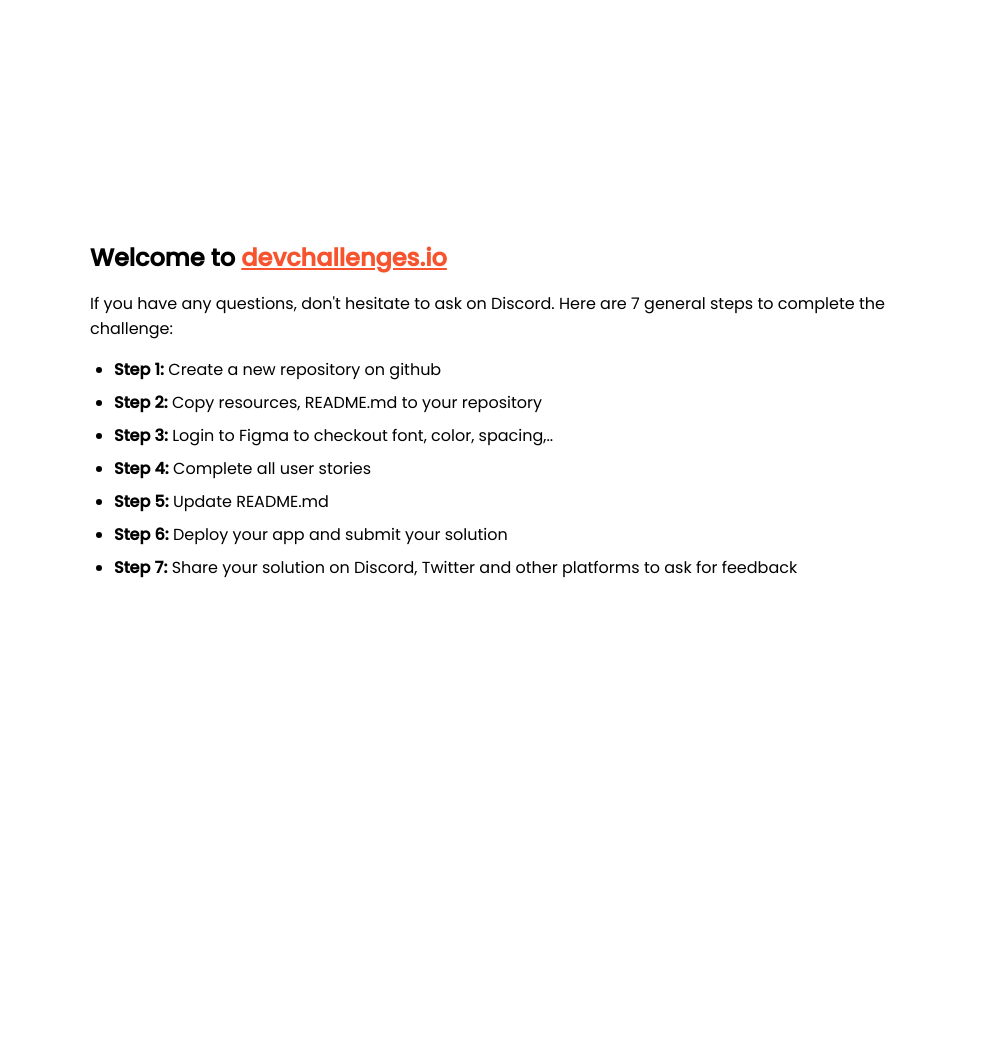
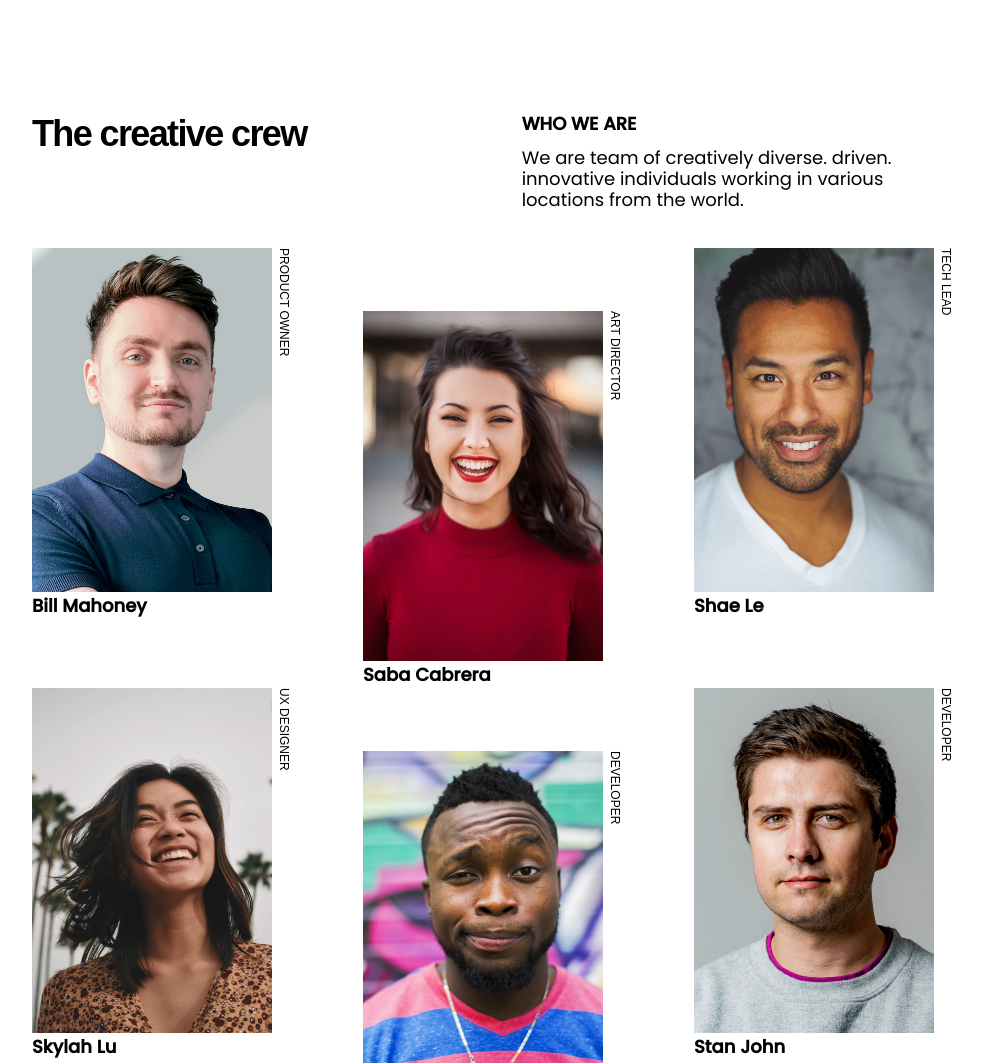
Before and after one commit to pedrohenriquebr/my-team-page, a plain HTML site: page index.html in a window 1280 px wide. Shown: the top 1063 px of the page, without its empty margins (150-1132 px from the left). Before the commit the page ends 800 px from the top, so only its background shows below. Drawn offline with Linux system fonts and the light colour scheme; a web font is replaced by a local one.

Commit message:
Finish Challenge

```diff
--- /dev/null
+++ b/index.css
@@ -0,0 +1,223 @@
+:root {
+  --font-pt-serif: 'PT Serif', sans-serif;
+  --font-poppins: 'Poppins', sans-serif;
+  --font-montserrat: 'Montserrat', sans-serif;
+  --main-spacing-sm: 71px auto 24px auto;
+  --info-container-width-sm: 333px;
+  --text-title-font-size-sm: 48px;
+  --text-title-letter-spacing-sm: -0.045em;
+  --font-color: #000000;
+  --message-wrapper-spacing-sm: 38px 0 0 0;
+  --text-message-spacing-sm: 10px 0 0 0;
+  --employees-spacing-sm: 38px 0 0 0;
+  --text-created-by-spacing-sm: 134px 0 0 0;
+  --employee-spacing-sm: 48px 0 0 0;
+  --employee__role-transform-origin-sm: 6.28px 6.28px;
+  --info-container-direction-sm: column;
+  --main-max-width-sm: 340px;
+  --employee__img-max-width-sm: 140px;
+
+  --main-max-width-md: 932px;
+  --info-container-width-md: 100%;
+  --info-container-direction-md: row;
+  --main-spacing-md: 110px auto 24px auto;
+  --text-title-spacing-md: 0 215px 0 0;
+  --text-title-font-size-md: 36px;
+  --text-message-font-size-md: 18px;
+  --message-wrapper-spacing-md: 0 0 0 0;
+  --employee__img-max-width-md: 240px;
+  --employee__role-font-size-md: 12px;
+  --employee__role-line-height-md: 16px;
+  --employee__role-transform-origin-md: 10px 10px;
+  --employee__name-font-size-md: 18px;
+  --employee__name-line-heigt-md: 27px;
+  --employee-spacing-md: 63px 0 0 0;
+  --text-created-by-spacing-md: 134px 0 0 0;
+}
+
+html {
+  padding: 0;
+  margin: 0;
+  box-sizing: border-box;
+}
+
+*,
+*:before,
+*:after {
+  box-sizing: inherit;
+}
+
+html,
+body {
+  width: 100%;
+  min-height: 100vh;
+}
+
+.main {
+  margin: var(--main-spacing-sm);
+  display: grid;
+  max-width: var(--main-max-width-sm);
+}
+
+[class^='text-'] {
+  color: var(--font-color);
+}
+
+.info-container {
+  display: flex;
+  flex-direction: var(--info-container-direction-sm);
+  max-width: var(--info-container-width-sm);
+}
+
+.text-title {
+  font-family: var(--font-pt-serif);
+  font-style: normal;
+  font-weight: bold;
+  font-size: 36px;
+  line-height: var(--text-title-font-size-sm);
+  letter-spacing: var(--text-title-letter-spacing-sm);
+}
+
+.message-wrappper {
+  margin: var(--message-wrapper-spacing-sm);
+  display: flex;
+  flex-direction: column;
+}
+
+.text-subtitle {
+  font-family: var(--font-poppins);
+  font-style: normal;
+  font-weight: 600;
+  font-size: 18px;
+  line-height: 27px;
+  text-transform: uppercase;
+}
+
+.text-message {
+  margin: var(--text-message-spacing-sm);
+  font-family: var(--font-poppins);
+  font-style: normal;
+  font-weight: normal;
+  font-size: 14px;
+  line-height: 21px;
+}
+
+.employees {
+  margin: var(--employees-spacing-sm);
+  display: grid;
+  grid-template-columns: repeat(auto-fill, 156px);
+  column-gap: 27px;
+}
+
+.text-created-by {
+  margin: var(--text-created-by-spacing-sm);
+  font-style: normal;
+  font-weight: 500;
+  font-size: 14px;
+  line-height: 17px;
+  text-align: center;
+  color: #a9a9a9;
+}
+
+.employee {
+  display: flex;
+  flex-direction: column;
+}
+
+.employee__img_wrapper {
+  display: flex;
+}
+
+.employee:nth-child(2n) {
+  margin: var(--employee-spacing-sm);
+}
+
+.employee__role {
+  transform-origin: var(--employee__role-transform-origin-sm);
+  transform: rotate(90deg);
+  font-family: var(--font-pt-serif);
+  font-style: normal;
+  font-weight: normal;
+  font-size: 10px;
+  line-height: 13px;
+  text-transform: uppercase;
+  white-space: nowrap;
+}
+
+.employee__name {
+  font-family: var(--font-poppins);
+  font-style: normal;
+  font-weight: 600;
+  font-size: 14px;
+  line-height: 21px;
+}
+
+.employee__img {
+  max-width: var(--employee__img-max-width-sm);
+}
+
+@media only screen and (min-width: 500px) {
+  .info-container {
+    display: flex;
+    flex-direction: var(--info-container-direction-md);
+    max-width: var(--info-container-width-md);
+    justify-content: space-between;
+  }
+
+  .main {
+    margin: var(--main-spacing-md);
+    display: grid;
+    max-width: var(--main-max-width-md);
+  }
+
+  .text-title {
+    white-space: nowrap;
+    margin: var(--text-title-spacing-md);
+    font-size: var(--text-title-font-size-md);
+  }
+
+  .text-message {
+    font-size: var(--text-message-font-size-md);
+  }
+
+  .message-wrappper {
+    margin: var(--message-wrapper-spacing-md);
+  }
+
+  .employee__img {
+    max-width: var(--employee__img-max-width-md);
+  }
+
+  .employees {
+    margin: var(--employees-spacing-sm);
+    display: grid;
+    grid-template-columns: repeat(auto-fill, 264px);
+    column-gap: 67px;
+  }
+
+  .employee__role {
+    transform-origin: var(--employee__role-transform-origin-md);
+    font-size: var(--employee__role-font-size-md);
+    line-height: var(--employee__role-line-height-md);
+    text-transform: uppercase;
+    white-space: nowrap;
+  }
+
+  .employee__name {
+    font-weight: 600;
+    font-size: var(--employee__name-font-size-md);
+    line-height: var(--employee__name-line-heigt-md);
+  }
+
+  .employee:nth-child(2n) {
+    margin: 0;
+  }
+
+  .employee:nth-child(3n-1) {
+    margin: var(--employee-spacing-md);
+  }
+
+  .text-created-by {
+    margin: var(--text-created-by-spacing-md);
+  }
+}
--- a/index.html
+++ b/index.html
@@ -1,95 +1,94 @@
 <!DOCTYPE html>
 <html lang="en">
-  <head>
-    <meta charset="utf-8" />
-    <meta
-      name="viewport"
-      content="width=device-width, initial-scale=1,
-  maximum-scale=5"
-    />
 
-    <link rel="icon" href="devchallenges.png" />
+<head>
+  <meta charset="utf-8" />
+  <meta name="viewport" content="width=device-width, initial-scale=1,
+  maximum-scale=5" />
+  <link rel="icon" href="devchallenges.png" />
+  <link rel="shortcut icon" type="image/x-icon" href="https://devchallenges.io/" />
+  <link href="https://fonts.googleapis.com/css2?family=Poppins:wght@400;500&display=swap" rel="stylesheet" />
+  <link href="http://fonts.cdnfonts.com/css/pt-serif" rel="stylesheet">
+  <link href="http://fonts.cdnfonts.com/css/poppins" rel="stylesheet">
+  <link href="http://fonts.cdnfonts.com/css/montserrat" rel="stylesheet">
+  <link rel="stylesheet" href="index.css">
+  <script>
+    window.addEventListener("load", () => {
+      var employees = [
+        {
+          img: 'photo1.png',
+          role: 'PRODUCT OWNER',
+          name: 'Bill Mahoney'
+        }, {
+          img: 'photo2.png',
+          role: 'Art director',
+          name: 'Saba Cabrera'
+        }, {
+          img: 'photo3.png',
+          role: 'Tech Lead',
+          name: 'Shae Le'
+        }, {
+          img: 'photo4.png',
+          role: 'UX Designer',
+          name: 'Skylah Lu'
+        }, {
+          img: 'photo5.png',
+          role: 'Developer',
+          name: 'Griff Richards'
+        }, {
+          img: 'photo6.png',
+          role: 'developer',
+          name: 'Stan John'
+        },
+      ]
 
-    <link
-      rel="shortcut icon"
-      type="image/x-icon"
-      href="https://devchallenges.io/"
-    />
+      var el = document.querySelector(".employees");
 
-    <link
-      href="https://fonts.googleapis.com/css2?family=Poppins:wght@400;500&display=swap"
-      rel="stylesheet"
-    />
+      employees.forEach((e) => {
+        var emp_el = document.createElement('div')
+        emp_el.className = 'employee'
+        emp_el.innerHTML = `
+          <div class="employee__img_wrapper">
+              <img class="employee__img" src="${e.img}" alt="">
+            <div class="employee__role">
+              ${e.role}
+            </div>
+            </div>
+          <div class="employee__name">
+            ${e.name}
+          </div>`
 
-    <title>Devchallenges</title>
+        el.appendChild(emp_el)
 
-    <style>
-      body {
-        font-family: "Poppins", sans-serif;
-      }
+      })
 
-      ul {
-        padding-left: 24px;
-      }
+    })
+  </script>
+  <title>Devchallenges</title>
+</head>
 
-      li {
-        margin-bottom: 8px;
-      }
+<body>
+  <div class="main">
+    <div class="info-container">
+      <div class="text-title">
+        The creative crew
+      </div>
+     <div class="message-wrappper">
+      <div class="text-subtitle">
+        WHO WE ARE
+      </div>
+      <div class="text-message">
+        We are team of creatively diverse. driven. innovative individuals working in various locations from the world.
+      </div>
+     </div>
+    </div>
+    <div class="employees">
+    </div>
+    <div class="text-created-by">
+      created by Pedro Braga - devChallenges.io
+    </div>
+  </div>
 
-      .welcome {
-        max-width: 800px;
-        margin: 0 auto;
-      }
+</body>
 
-      .welcome-text {
-        margin-top: 30vh;
-        font-weight: 500;
-      }
-
-      .welcome-text p {
-        font-size: 1rem;
-        font-weight: 400;
-      }
-
-      .welcome-text h1 {
-        font-size: 1.5rem;
-      }
-
-      .welcome-text a {
-        color: #f7542e;
-      }
-    </style>
-  </head>
-  <body>
-    <div class="welcome">
-      <div class="welcome-text">
-        <h1>
-          Welcome to
-          <a href="https://devchallenges.io/" target="_blank"
-            >devchallenges.io</a
-          >
-        </h1>
-
-        <p>
-          If you have any questions, don't hesitate to ask on Discord. Here are
-          7 general steps to complete the challenge:
-        </p>
-      </div>
-
-      <ul>
-        <li><b>Step 1:</b> Create a new repository on github</li>
-        <li><b>Step 2:</b> Copy resources, README.md to your repository</li>
-        <li>
-          <b>Step 3:</b> Login to Figma to checkout font, color, spacing,..
-        </li>
-        <li><b>Step 4:</b> Complete all user stories</li>
-        <li><b>Step 5:</b> Update README.md</li>
-        <li><b>Step 6:</b> Deploy your app and submit your solution</li>
-        <li>
-          <b>Step 7:</b> Share your solution on Discord, Twitter and other
-          platforms to ask for feedback
-        </li>
-      </ul>
-    </div>
-  </body>
 </html>
```
